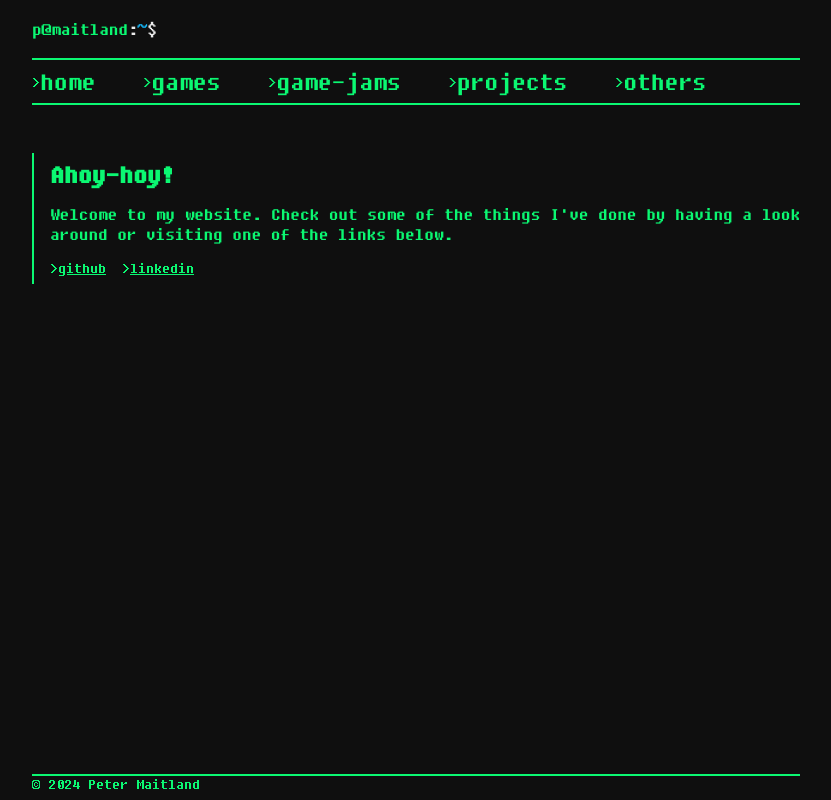
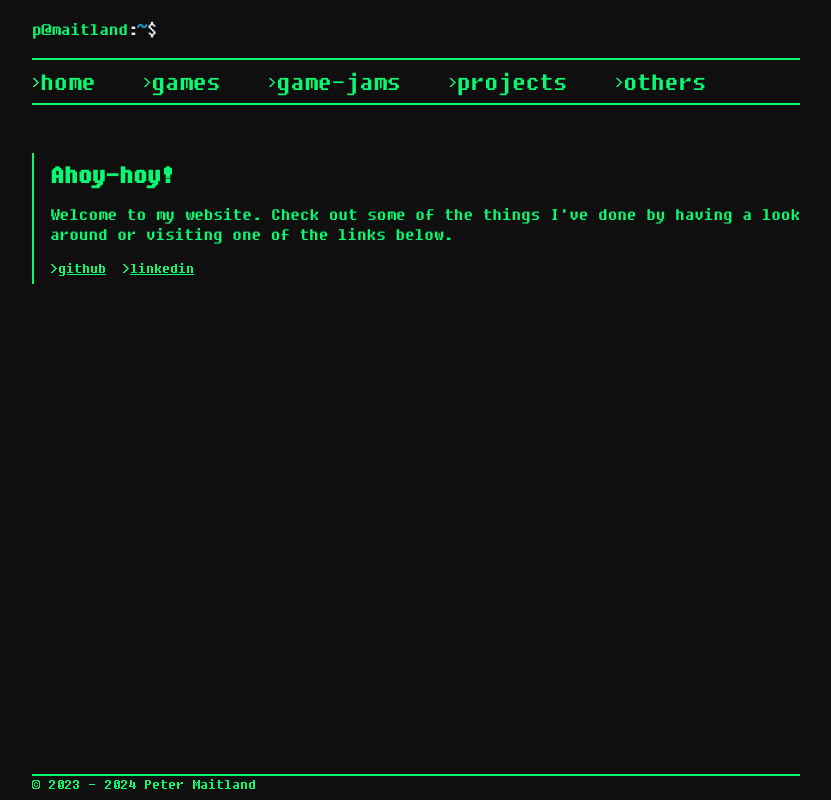
Before and after one commit to pmaitland/Personal-Website, a React (Vite) app: page / in a window 1280 px wide. Shown: the whole page, without its empty margins (224-1055 px from the left). Built offline with nearby package versions, Linux system fonts and the light colour scheme.

Commit message:
updated copyright

```diff
--- a/src/components/Footer.tsx
+++ b/src/components/Footer.tsx
@@ -9,7 +9,7 @@ function Footer(): ReactElement {
   return (
     <div className={classNames('footer', { ['mobile']: isMobile })}>
       <div className='copyright'>
-        &copy; 2024 Peter Maitland
+        &copy; 2023 - 2024 Peter Maitland
       </div>
     </div>
   )
```
